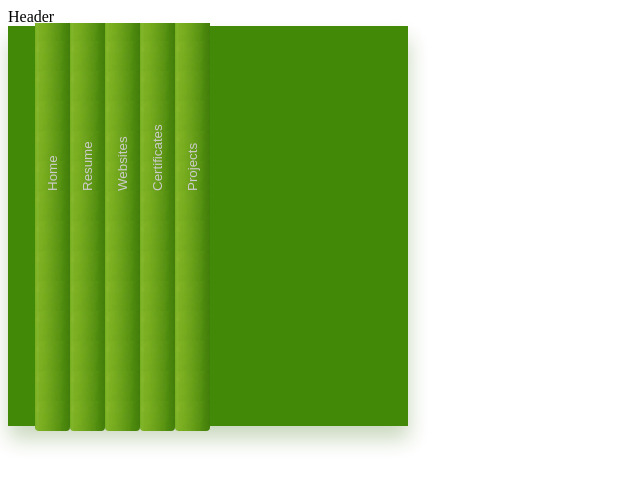
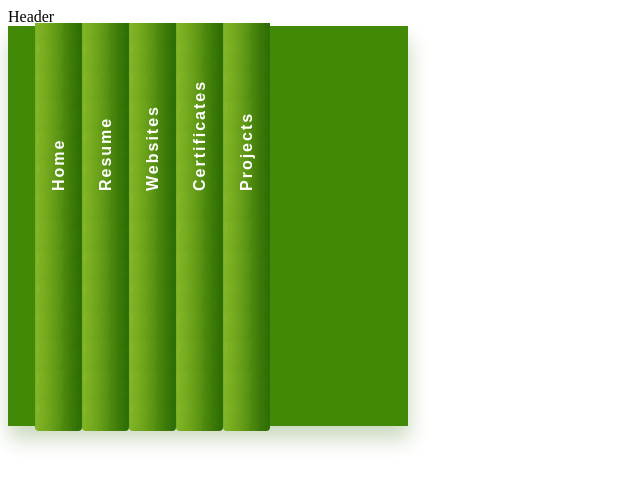
Before and after one commit to jvmqueue/smallHtmlComponents, a website: page verticalButtons/index.html in a window 1280 px wide. Shown: the whole page, without its empty margins (0-640 px from the left). Drawn offline with Linux system fonts and the light colour scheme.

Commit message:
mouse over background adjustment, change font size, increase button width

```diff
--- a/verticalButtons/styles/buttonsLeftRotated.css
+++ b/verticalButtons/styles/buttonsLeftRotated.css
@@ -11,12 +11,15 @@ form, fieldset, input{
 	  box-shadow:-13px 1px 20px #CAD8BE;
 }
 .sprite .btn{
+	font:bold small arial,sans-serif;
+	font-size:1.0em;
+	letter-spacing:2px;
 	background-image:url(../images/buttonBottomSprite.png);
 	background-position:0px -2px;
 }
 .sprite .btn:hover{
-	color:#FFFFFF;
-	background-position:0px 35px;
+	color:#CCCCCC;
+	background-position:0px 79px;
 }
 .navControls{
 	background-color:#428907;
@@ -25,7 +28,7 @@ form, fieldset, input{
 	height:400px;
 }
 .navControls .btn{
-	color:#CCCCCC;
+	color:#FFFFFF;
 	display:block;
 	margin:0 0 0 -5px;
 	border-top-left-radius:4px;
@@ -34,7 +37,7 @@ form, fieldset, input{
 	border-color:red;
 	padding:0 0 0 240px;
 	width:102%;
-	height:35px;
+	height:47px;
 	cursor:pointer;
 }
 .textAlignLeft .btn{
```
